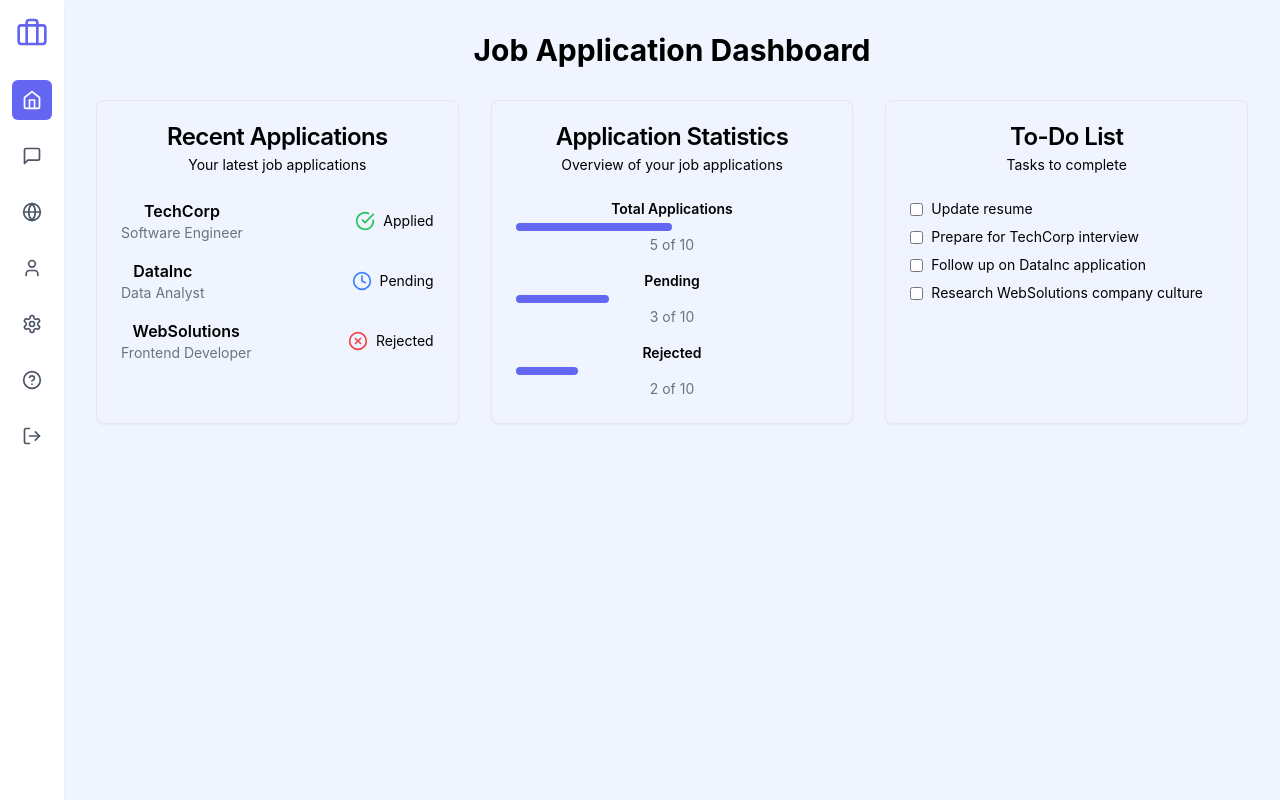
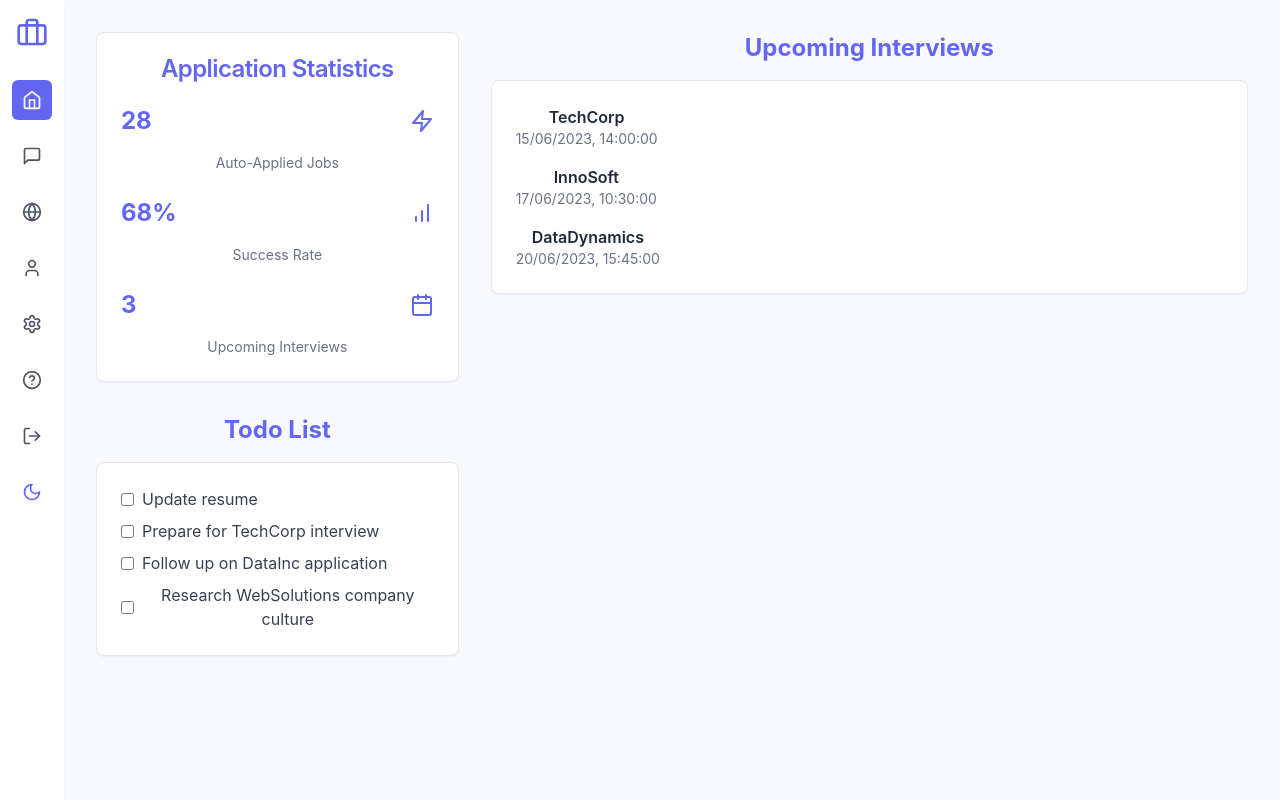
Before and after one commit to VishwamAI/jobcity, a React (Create React App) app in the folder frontend/: page /dashboard in a window 1280 px wide. Built offline with nearby package versions, Linux system fonts and the light colour scheme.

Commit message:
Implement dark mode and improve dashboard UI

```diff
--- a/frontend/src/Dashboard.tsx
+++ b/frontend/src/Dashboard.tsx
@@ -1,16 +1,22 @@
 "use client"
 
-import React, { useState } from 'react'
+import React, { useState, useEffect } from 'react'
 import {
   Briefcase, User, Settings, HelpCircle, LogOut,
-  Home, MessageSquare, Globe, CheckCircle, Clock, XCircle
+  Home, MessageSquare, Globe,
+  Zap, BarChart, Calendar, Moon, Sun
 } from 'lucide-react'
 import { Button } from "./components/ui/button"
 import { Tooltip, TooltipProvider } from "./components/ui/tooltip"
-import { Card, CardContent, CardDescription, CardHeader, CardTitle } from "./components/ui/card"
+import { Card, CardContent, CardHeader, CardTitle } from "./components/ui/card"
 
 export default function Dashboard() {
   const [activeTab, setActiveTab] = useState('dashboard')
+  const [darkMode, setDarkMode] = useState(false)
+
+  useEffect(() => {
+    document.documentElement.classList.toggle('dark', darkMode)
+  }, [darkMode])
 
   const navItems = [
     { id: 'dashboard', icon: Home, label: 'Dashboard' },
@@ -22,49 +28,6 @@ export default function Dashboard() {
     { id: 'logout', icon: LogOut, label: 'Logout' },
   ]
 
-  const getStatusIcon = (status: string) => {
-    switch (status) {
-      case 'applied':
-        return <CheckCircle className="h-5 w-5 text-green-500" />;
-      case 'processing':
-        return <Clock className="h-5 w-5 text-yellow-500" />;
-      case 'rejected':
-        return <XCircle className="h-5 w-5 text-red-500" />;
-      case 'pending':
-        return <Clock className="h-5 w-5 text-blue-500" />;
-      default:
-        return null;
-    }
-  }
-
-  const getStatusText = (status: string) => {
-    switch (status) {
-      case 'applied':
-        return 'Applied';
-      case 'processing':
-        return 'Processing';
-      case 'rejected':
-        return 'Rejected';
-      case 'pending':
-        return 'Pending';
-      default:
-        return '';
-    }
-  }
-
-  const recentApplications = [
-    { company: 'TechCorp', position: 'Software Engineer', status: 'Applied', date: '2024-03-01' },
-    { company: 'DataInc', position: 'Data Analyst', status: 'Pending', date: '2024-02-28' },
-    { company: 'WebSolutions', position: 'Frontend Developer', status: 'Rejected', date: '2024-02-25' },
-  ]
-
-  const applicationStats = {
-    total: 10,
-    applied: 5,
-    pending: 3,
-    rejected: 2
-  }
-
   const todoList = [
     'Update resume',
     'Prepare for TechCorp interview',
@@ -72,10 +35,16 @@ export default function Dashboard() {
     'Research WebSolutions company culture'
   ]
 
+  const upcomingInterviews = [
+    { company: 'TechCorp', date: '15/06/2023', time: '14:00:00' },
+    { company: 'InnoSoft', date: '17/06/2023', time: '10:30:00' },
+    { company: 'DataDynamics', date: '20/06/2023', time: '15:45:00' },
+  ]
+
   return (
-    <div className="min-h-screen bg-[#F0F4FF] flex">
-      <nav className="bg-white shadow-sm p-4 flex flex-col items-center space-y-4 w-16">
-        <Briefcase className="h-8 w-8 text-[#6366F1] mb-4" />
+    <div className={`min-h-screen flex ${darkMode ? 'bg-gray-900 text-gray-100' : 'bg-[#F8F9FF] text-gray-900'}`}>
+      <nav className={`p-4 flex flex-col items-center space-y-4 w-16 ${darkMode ? 'bg-gray-800' : 'bg-white shadow-sm'}`}>
+        <Briefcase className={`h-8 w-8 mb-4 ${darkMode ? 'text-purple-400' : 'text-[#6366F1]'}`} />
         <TooltipProvider>
           {navItems.map((item) => (
             <Tooltip key={item.id} label={item.label}>
@@ -84,86 +53,94 @@ export default function Dashboard() {
                 size="icon"
                 onClick={() => setActiveTab(item.id)}
                 aria-label={item.label}
-                className={activeTab === item.id ? "bg-[#6366F1] text-white" : "text-gray-600 hover:text-[#6366F1]"}
+                className={activeTab === item.id ? `${darkMode ? 'bg-purple-700 text-white' : 'bg-[#6366F1] text-white'}` : `${darkMode ? 'text-gray-400 hover:text-purple-400' : 'text-gray-600 hover:text-[#6366F1]'}`}
               >
                 <item.icon className="h-5 w-5" />
               </Button>
             </Tooltip>
           ))}
+          <Tooltip label={darkMode ? "Light Mode" : "Dark Mode"}>
+            <Button
+              variant="ghost"
+              size="icon"
+              onClick={() => setDarkMode(!darkMode)}
+              aria-label="Toggle Dark Mode"
+              className={darkMode ? 'text-purple-400' : 'text-[#6366F1]'}
+            >
+              {darkMode ? <Sun className="h-5 w-5" /> : <Moon className="h-5 w-5" />}
+            </Button>
+          </Tooltip>
         </TooltipProvider>
       </nav>
       <main className="flex-1 p-8 overflow-y-auto">
-        <h1 className="text-3xl font-bold mb-8">Job Application Dashboard</h1>
-        <div className="grid grid-cols-1 md:grid-cols-2 lg:grid-cols-3 gap-8">
-          {/* Recent Applications Card */}
-          <Card>
+        <div className="grid grid-cols-1 md:grid-cols-3 gap-8">
+          {/* Application Statistics Card */}
+          <Card className={darkMode ? 'bg-gray-800 border-gray-700' : 'bg-white'}>
             <CardHeader>
-              <CardTitle>Recent Applications</CardTitle>
-              <CardDescription>Your latest job applications</CardDescription>
-            </CardHeader>
-            <CardContent>
-              <ul className="space-y-4">
-                {recentApplications.map((app, index) => (
-                  <li key={index} className="flex items-center justify-between">
-                    <div>
-                      <p className="font-semibold">{app.company}</p>
-                      <p className="text-sm text-gray-500">{app.position}</p>
-                    </div>
-                    <div className="flex items-center">
-                      {getStatusIcon(app.status.toLowerCase())}
-                      <span className={`ml-2 text-sm ${getStatusText(app.status.toLowerCase())}`}>{app.status}</span>
-                    </div>
-                  </li>
-                ))}
-              </ul>
-            </CardContent>
-          </Card>
-
-          {/* Application Statistics Card */}
-          <Card>
-            <CardHeader>
-              <CardTitle>Application Statistics</CardTitle>
-              <CardDescription>Overview of your job applications</CardDescription>
+              <CardTitle className={darkMode ? 'text-purple-400' : 'text-[#6366F1]'}>Application Statistics</CardTitle>
             </CardHeader>
             <CardContent>
               <div className="space-y-4">
-                <div>
-                  <p className="text-sm font-semibold mb-1">Total Applications</p>
-                  <div style={{ width: `${(applicationStats.applied / applicationStats.total) * 100}%`, height: '8px', backgroundColor: '#6366F1' }} className="rounded-full" />
-                  <p className="text-sm text-gray-500 mt-1">{applicationStats.applied} of {applicationStats.total}</p>
+                <div className="flex items-center justify-between">
+                  <span className={`text-2xl font-bold ${darkMode ? 'text-purple-400' : 'text-[#6366F1]'}`}>28</span>
+                  <Zap className={`h-6 w-6 ${darkMode ? 'text-purple-400' : 'text-[#6366F1]'}`} />
                 </div>
-                <div>
-                  <p className="text-sm font-semibold mb-1">Pending</p>
-                  <div style={{ width: `${(applicationStats.pending / applicationStats.total) * 100}%`, height: '8px', backgroundColor: '#6366F1' }} className="rounded-full" />
-                  <p className="text-sm text-gray-500 mt-1">{applicationStats.pending} of {applicationStats.total}</p>
+                <p className={`text-sm ${darkMode ? 'text-gray-400' : 'text-gray-500'}`}>Auto-Applied Jobs</p>
               </div>
-                <div>
-                  <p className="text-sm font-semibold mb-1">Rejected</p>
-                  <div style={{ width: `${(applicationStats.rejected / applicationStats.total) * 100}%`, height: '8px', backgroundColor: '#6366F1' }} className="rounded-full" />
-                  <p className="text-sm text-gray-500 mt-1">{applicationStats.rejected} of {applicationStats.total}</p>
+              <div className="space-y-4 mt-6">
+                <div className="flex items-center justify-between">
+                  <span className={`text-2xl font-bold ${darkMode ? 'text-purple-400' : 'text-[#6366F1]'}`}>68%</span>
+                  <BarChart className={`h-6 w-6 ${darkMode ? 'text-purple-400' : 'text-[#6366F1]'}`} />
                 </div>
+                <p className={`text-sm ${darkMode ? 'text-gray-400' : 'text-gray-500'}`}>Success Rate</p>
+              </div>
+              <div className="space-y-4 mt-6">
+                <div className="flex items-center justify-between">
+                  <span className={`text-2xl font-bold ${darkMode ? 'text-purple-400' : 'text-[#6366F1]'}`}>3</span>
+                  <Calendar className={`h-6 w-6 ${darkMode ? 'text-purple-400' : 'text-[#6366F1]'}`} />
+                </div>
+                <p className={`text-sm ${darkMode ? 'text-gray-400' : 'text-gray-500'}`}>Upcoming Interviews</p>
               </div>
             </CardContent>
           </Card>
 
-          {/* To-Do List Card */}
-          <Card>
-            <CardHeader>
-              <CardTitle>To-Do List</CardTitle>
-              <CardDescription>Tasks to complete</CardDescription>
-            </CardHeader>
-            <CardContent>
+          {/* Upcoming Interviews */}
+          <div className="col-span-2">
+            <h2 className={`text-2xl font-bold mb-4 ${darkMode ? 'text-purple-400' : 'text-[#6366F1]'}`}>Upcoming Interviews</h2>
+            <Card className={darkMode ? 'bg-gray-800 border-gray-700' : 'bg-white'}>
+              <CardContent className="p-6">
+                {upcomingInterviews.map((interview, index) => (
+                  <div key={index} className="flex justify-between items-center mb-4 last:mb-0">
+                    <div>
+                      <p className={`font-semibold ${darkMode ? 'text-gray-200' : 'text-gray-800'}`}>{interview.company}</p>
+                      <p className={`text-sm ${darkMode ? 'text-gray-400' : 'text-gray-500'}`}>{interview.date}, {interview.time}</p>
+                    </div>
+                  </div>
+                ))}
+              </CardContent>
+            </Card>
+          </div>
+
+          {/* Todo List */}
+          <div className="col-span-1">
+            <h2 className={`text-2xl font-bold mb-4 ${darkMode ? 'text-purple-400' : 'text-[#6366F1]'}`}>Todo List</h2>
+            <Card className={darkMode ? 'bg-gray-800 border-gray-700' : 'bg-white'}>
+              <CardContent className="p-6">
                 <ul className="space-y-2">
                   {todoList.map((task, index) => (
                     <li key={index} className="flex items-center">
-                    <input type="checkbox" className="mr-2" />
-                    <span className="text-sm">{task}</span>
+                      <input
+                        type="checkbox"
+                        className={`mr-2 ${darkMode ? 'bg-gray-700 border-gray-600' : 'bg-white border-gray-300'}`}
+                      />
+                      <span className={darkMode ? 'text-gray-300' : 'text-gray-700'}>{task}</span>
                     </li>
                   ))}
                 </ul>
               </CardContent>
             </Card>
           </div>
+        </div>
       </main>
     </div>
   )
```
Lines whose indentation alone changed are shown as unchanged.
